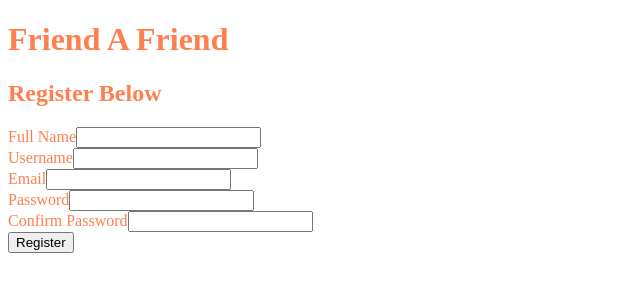
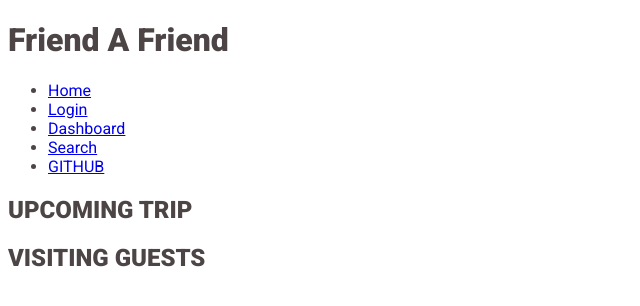
Before and after one commit to FriendAFriend/FriendaFriend, a React app: page /dashboard in a window 1280 px wide. Shown: the top 306 px of the page, without its empty margins (0-640 px from the left). Built offline with nearby package versions, Linux system fonts and the light colour scheme; the HTML template or start-up script is replaced by a standard one.

Commit message:
added stylesheets, added all component boilerplates added react-router, created new containers modularization

```diff
--- a/client/public/index.html
+++ b/client/public/index.html
@@ -9,7 +9,7 @@
   </head>
   <body>
     <div id="root"></div>
-    <h2>FROM INDEX HTML EYYYY</h2>
+    <!-- <h2>FROM INDEX HTML EYYYY</h2> -->
     <script src="../build/bundle.js"></script>
   </body>
 </html>
--- a/client/src/components/App.js
+++ b/client/src/components/App.js
@@ -1,12 +1,43 @@
 import React from 'react';
+import { Route, withRouter, Switch } from 'react-router';
+import SearchContainer from '../containers/SearchContainer';
 import UserRegistration from './UserRegistration';
+import Dashboard from '../containers//Dashboard';
+import Home from './Home.js';
+import NavBar from './NavBar';
 
 function App() {
+  const renderForm = () => {
+    return <UserRegistration />;
+  };
+
+  const renderDashboard = () => {
+    return <Dashboard />;
+  };
+
+  const renderSearch = () => {
+    return <SearchContainer />;
+  };
+
   return (
     <div className="App">
       <header className="App-header">
         <h1>Friend A Friend</h1>
-        <UserRegistration />
+        <div>
+          <style>
+            @import
+            url('https://fonts.googleapis.com/css2?family=Roboto:ital,wght@0,100;0,300;0,400;0,900;1,100&display=swap');
+          </style>
+          <NavBar />
+          <Switch>
+            <Route path="/" exact component={Home} />
+            {/* <Route path="/login" render={renderForm} /> */}
+            <Route path="/signup" render={renderForm} />
+            <Route path="/dashboard" render={renderDashboard} />
+            <Route path="/search" render={renderSearch} />
+            {/* <Route path="/about" render={renderErrorPage} /> */}
+          </Switch>
+        </div>
       </header>
     </div>
   );
--- /dev/null
+++ b/client/src/components/Home.js
@@ -0,0 +1,11 @@
+import React from 'react';
+
+function Home() {
+  return (
+    <div>
+      <p>hi</p>
+    </div>
+  );
+}
+
+export default Home;
--- /dev/null
+++ b/client/src/components/NavBar.js
@@ -0,0 +1,44 @@
+import React from 'react';
+//import Logo from '../assets/Asset_3.svg';
+
+const Navbar = () => {
+  return (
+    <header>
+      <div id="logo-main-container">
+        {/* <img id="logo-main" src={Logo} width="50"></img> */}
+      </div>
+
+      <ul className="nav-links">
+        <li>
+          <a
+            href="https://coralfussman.medium.com/atlantis-47639b78d34d"
+            target="_blank"
+          >
+            Home
+          </a>
+        </li>
+        <li>
+          <a
+            href="https://www.npmjs.com/package/atlantis-cache"
+            target="_blank"
+          >
+            Login
+          </a>
+        </li>
+        <li>
+          <a href="#field">Dashboard</a>
+        </li>
+        <li>
+          <a href="#team">Search</a>
+        </li>
+        <li>
+          <a href="https://github.com/oslabs-beta/Atlantis" target="_blank">
+            GITHUB
+          </a>
+        </li>
+      </ul>
+    </header>
+  );
+};
+
+export default Navbar;
--- /dev/null
+++ b/client/src/components/SearchBar.js
@@ -0,0 +1,12 @@
+import React from 'react';
+
+function SearchBar() {
+  return (
+    <div>
+      <h2>Search Listings</h2>
+      <p>Find a Loving Home to Swap</p>
+    </div>
+  );
+}
+
+export default SearchBar;
--- /dev/null
+++ b/client/src/containers/Dashboard.js
@@ -0,0 +1,16 @@
+import React from 'react';
+
+function Dashboard() {
+  return (
+    <div>
+      <div>
+        <h2>UPCOMING TRIP</h2>
+      </div>
+      <div>
+        <h2>VISITING GUESTS</h2>
+      </div>
+    </div>
+  );
+}
+
+export default Dashboard;
--- /dev/null
+++ b/client/src/containers/SearchContainer.js
@@ -0,0 +1,11 @@
+import React from 'react';
+import SearchBar from '../components/SearchBar';
+function SearchContainer() {
+  return (
+    <div>
+      <SearchBar />
+    </div>
+  );
+}
+
+export default SearchContainer;
--- a/client/src/index.js
+++ b/client/src/index.js
@@ -2,6 +2,7 @@ import React from 'react';
 import ReactDOM from 'react-dom';
 import './scss/styles.scss';
 import { Provider } from 'react-redux';
+import { BrowserRouter } from 'react-router-dom';
 import store from './store';
 
 import App from './components/App';
@@ -9,7 +10,9 @@ import App from './components/App';
 ReactDOM.render(
   <React.StrictMode>
     <Provider store={store}>
-      <App />
+      <BrowserRouter>
+        <App />
+      </BrowserRouter>
     </Provider>
   </React.StrictMode>,
   document.getElementById('root')
--- a/client/src/scss/_variables.scss
+++ b/client/src/scss/_variables.scss
@@ -1,4 +1,6 @@
-// $white: rgba(249, 249, 249, 0.15);
+$white: rgba(249, 249, 249, 0.15);
 // $darkOrange: #f57921;
-// $friendlyGreen: seashell;
-// $friendlyLtGrey: #398bd4;
+$friendlyGrass: rgba(134, 126, 44);
+$friendlyLtGrey: #dadada;
+$friendlyBeige: rgba(237, 229, 214);
+$friendlyDirt: rgba(77, 69, 69);
--- a/client/src/scss/styles.scss
+++ b/client/src/scss/styles.scss
@@ -6,5 +6,6 @@
 @import '_trip';
 
 body {
-  color: coral;
+  color: $friendlyDirt;
+  font-family: 'Roboto', sans-serif;
 }
```
Also changed, not shown: client/src/components/Guests.js (added, +10 -0 lines), client/src/components/Trips.js (added, +10 -0 lines).
